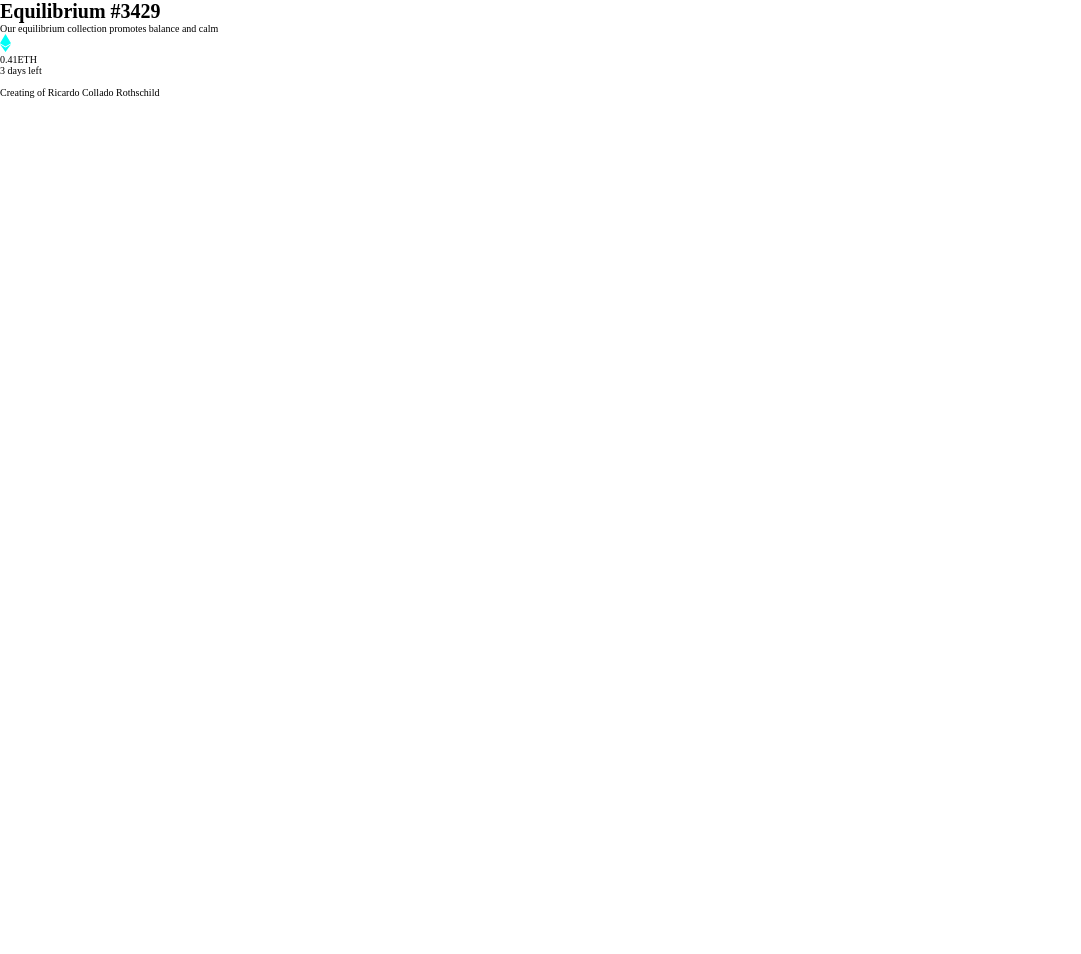
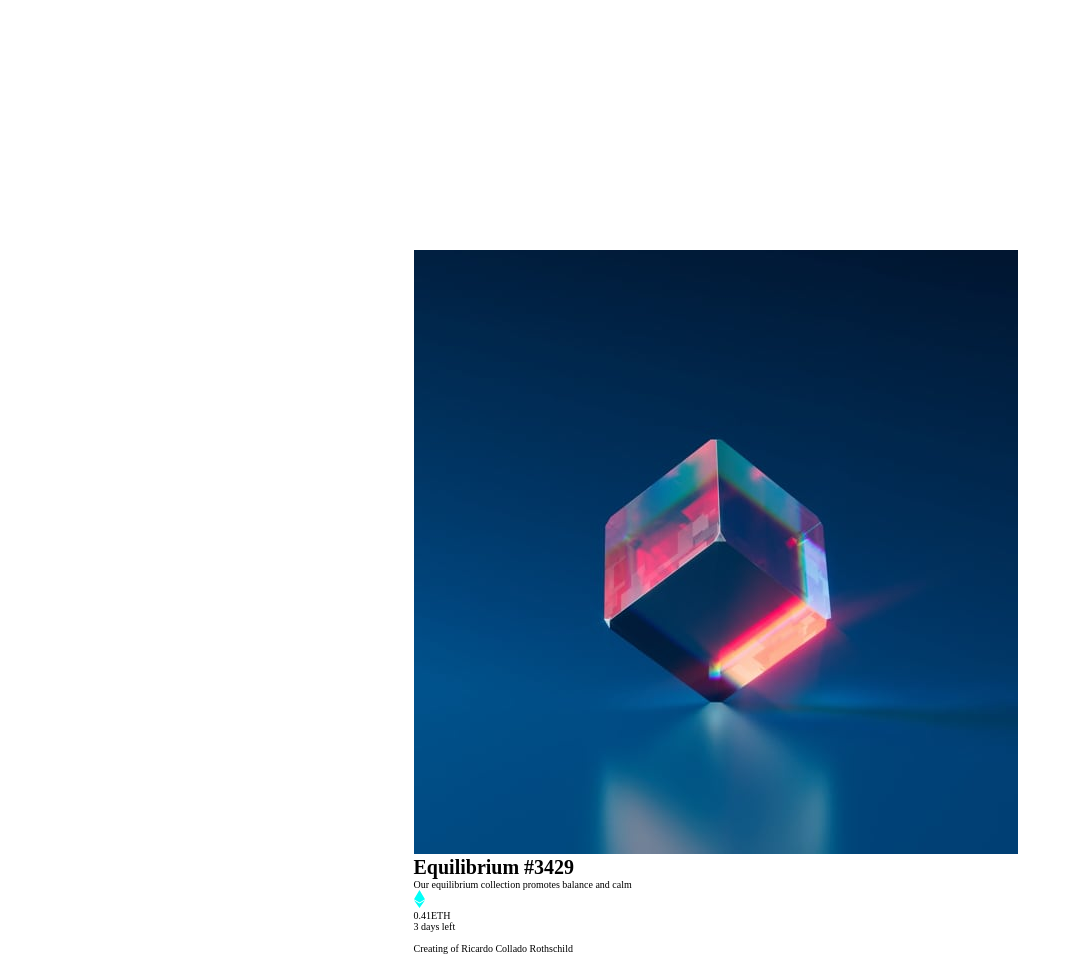
Before and after one commit to RicardoColladoRothschild/nftPreviewCardComponent.github.io, a plain HTML site: page index.html in a window 1280 px wide. Shown: the whole page, without its empty margins (0-1081 px from the left). Before the commit the page ends 800 px from the top, so only its background shows below. Drawn offline with Linux system fonts and the light colour scheme.

Commit message:
start to give positions

```diff
--- a/css/main.scss
+++ b/css/main.scss
@@ -7,3 +7,20 @@
 html{
     font-size:62.5%;
 }
+
+body{
+    width:100%;
+    height:100vh;
+    display:grid;
+    place-items: center;
+    justify-content: center;
+    align-items: center;
+}
+
+.main-container{
+    width:75%;
+    height:300px;
+
+    display:flex;
+    flex-direction: column;
+}
--- a/index.html
+++ b/index.html
@@ -8,7 +8,9 @@
 </head>
 <body>
     <main class="main-container">
-        <div class="nft-image-container"></div>
+        <div class="nft-image-container">
+            <img src="./images/image-equilibrium.jpg" alt="">
+        </div>
         <div class="card-container--title">
             <h1>Equilibrium #3429</h1>
             <p>Our equilibrium collection promotes balance and calm</p>
```
Also changed, not shown: css/main.css.
